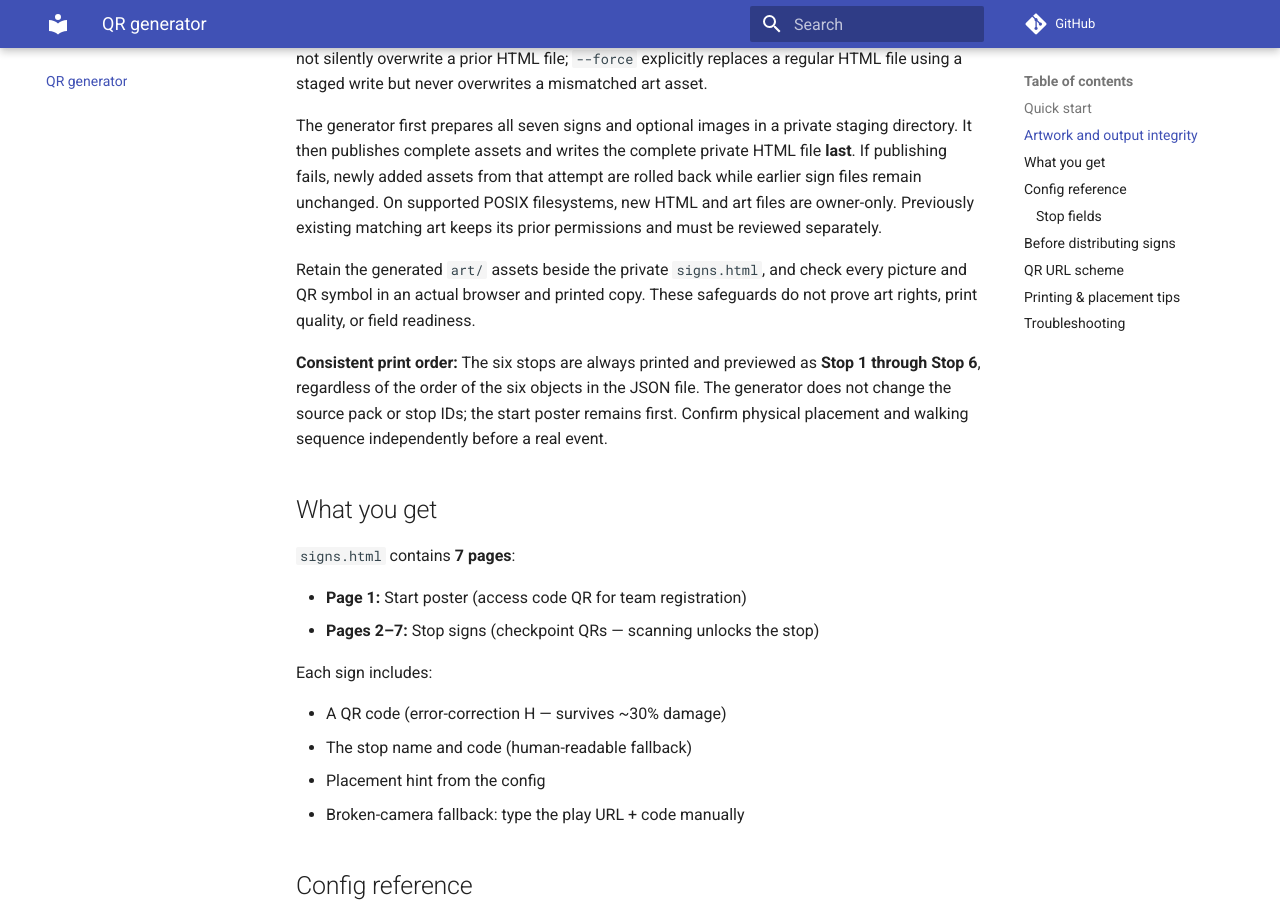
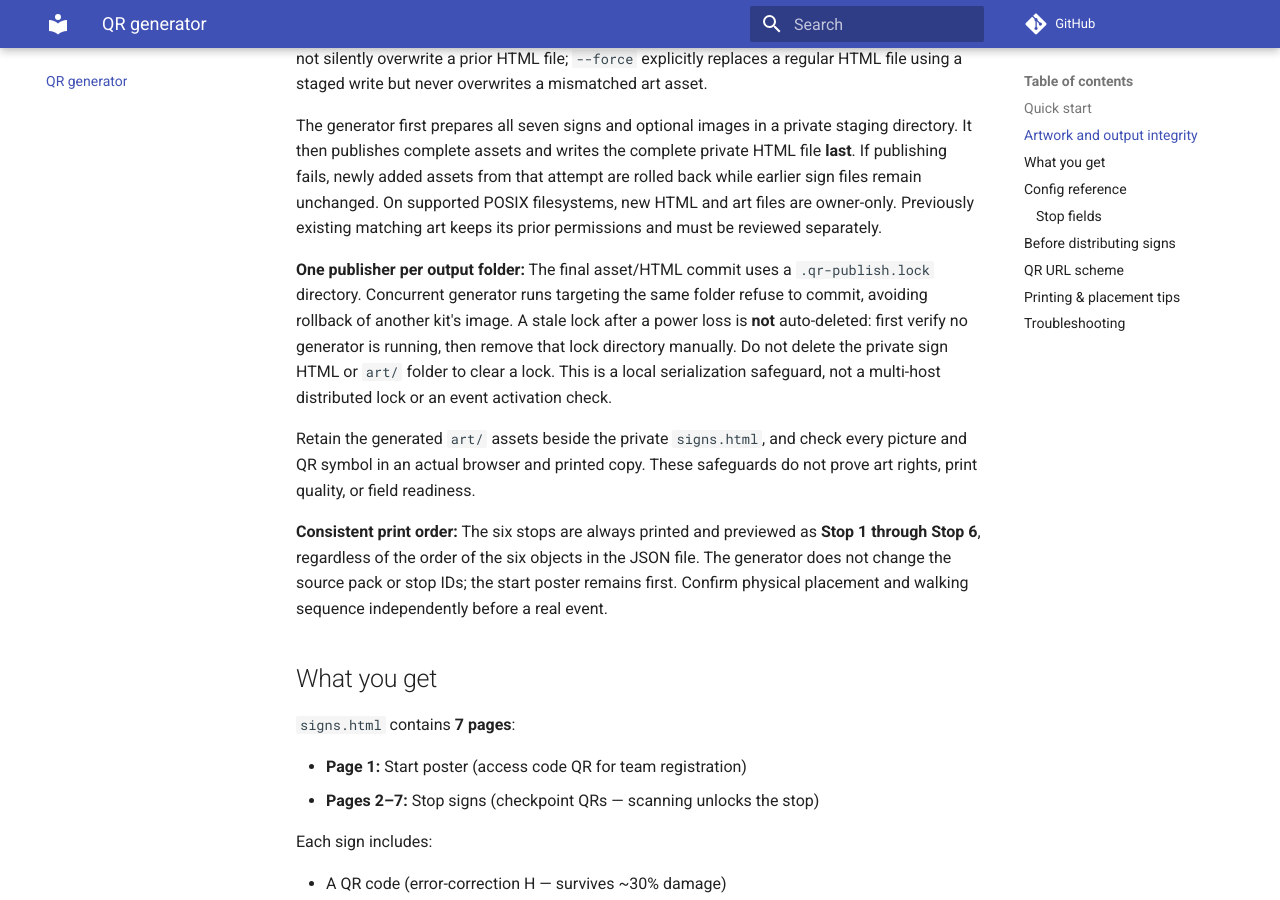
Before and after one commit to ZQM-Labs/organizer-toolkit, an MkDocs documentation site: the page built from docs/guides/qr-generator.md, in a window 1280 px wide and 900 px high, scrolled down 1178 px. Built offline with MkDocs 1.6.1 and Material for MkDocs 9.7.7, drawn with Linux system fonts in a browser that asks for light colours; comment, search, counter and statistics services are not loaded.

Commit message:
docs(qr): document exclusive publish lock, crash recovery and concurrency scope

```diff
--- a/docs/guides/qr-generator.md
+++ b/docs/guides/qr-generator.md
@@ -47,6 +47,8 @@ displayed text, not removed from the private link itself.
 If using optional `poster_art` or per-stop `art`, keep source files inside the cloned repository. The generator now writes content-addressed files in the output's `art/` folder, so two different `logo.png` files used on separate stops cannot silently replace one another. Source images larger than 8 MiB, existing tampered asset files and output symlink destinations are rejected. It does not silently overwrite a prior HTML file; `--force` explicitly replaces a regular HTML file using a staged write but never overwrites a mismatched art asset.
 
 The generator first prepares all seven signs and optional images in a private staging directory. It then publishes complete assets and writes the complete private HTML file **last**. If publishing fails, newly added assets from that attempt are rolled back while earlier sign files remain unchanged. On supported POSIX filesystems, new HTML and art files are owner-only. Previously existing matching art keeps its prior permissions and must be reviewed separately.
+
+**One publisher per output folder:** The final asset/HTML commit uses a `.qr-publish.lock` directory. Concurrent generator runs targeting the same folder refuse to commit, avoiding rollback of another kit's image. A stale lock after a power loss is **not** auto-deleted: first verify no generator is running, then remove that lock directory manually. Do not delete the private sign HTML or `art/` folder to clear a lock. This is a local serialization safeguard, not a multi-host distributed lock or an event activation check.
 
 Retain the generated `art/` assets beside the private `signs.html`, and check every picture and QR symbol in an actual browser and printed copy. These safeguards do not prove art rights, print quality, or field readiness.
 
```
